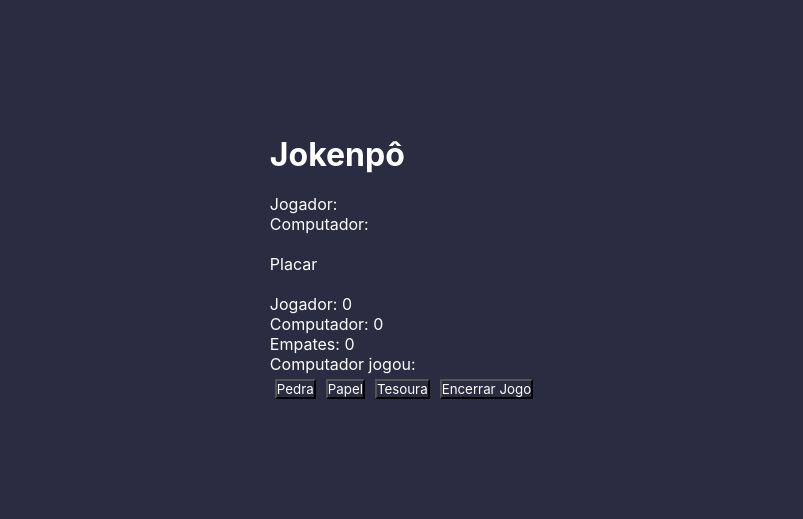
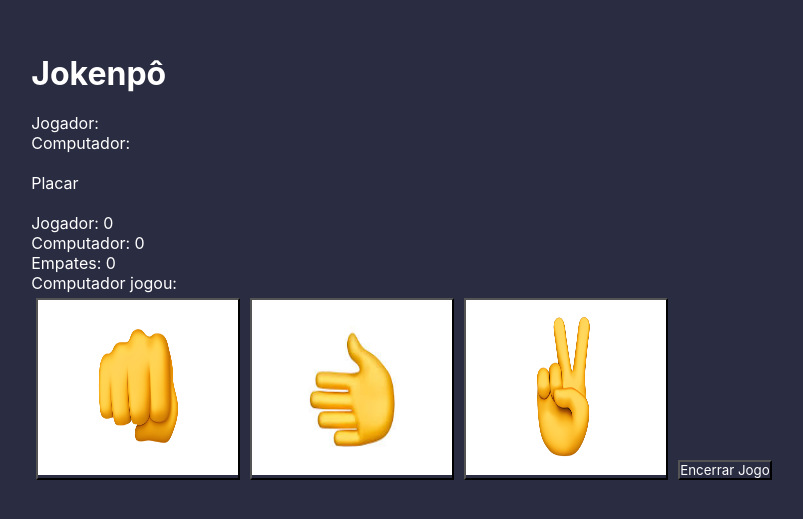
Before and after one commit to gsoliveira22/Projeto-PPT, a React (Vite) app in the folder proj-ppt/: page / in a window 1280 px wide. Shown: the part 131-650 px from the top of the page, without its empty margins (236-1039 px from the left). Built offline with nearby package versions, Linux system fonts and the light colour scheme.

Commit message:
Update App.jsx

```diff
--- a/proj-ppt/src/App.jsx
+++ b/proj-ppt/src/App.jsx
@@ -1,4 +1,7 @@
 import { useState } from 'react';
+import RockHandTransparent from './assets/moves/rock-hand-transparent.png';
+import PaperHandTransparent from './assets/moves/paper-hand-transparent.png';
+import ScissorHandTransparent from './assets/moves/scissor-hand-transparent.png';
 import './App.css';
 
 function App() {
@@ -112,13 +115,13 @@ function App() {
           <p>Empates: {winnersCounter.ties}</p>
           <p>Computador jogou: {currentPlay.computer}</p>
           <button onClick={() => makeMove('rock')}>
-            Pedra
+            <img src={RockHandTransparent} alt="Pedra" />
           </button>
           <button onClick={() => makeMove('paper')}>
-            Papel
+            <img src={PaperHandTransparent} alt="Papel" />
           </button>
           <button onClick={() => makeMove('scissor')}>
-            Tesoura
+            <img src={ScissorHandTransparent} alt="Tesoura" />
           </button>
           <button onClick={handleEndGameClick}>Encerrar Jogo</button>
         </div>
```
